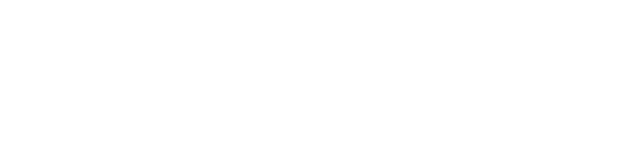
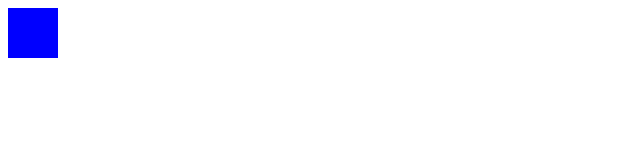
Before and after one commit to hsxflowers/devopsDupla, a plain HTML site: page index.html in a window 1280 px wide. Shown: the whole page, without its empty margins (0-640 px from the left). Drawn offline with Linux system fonts and the light colour scheme.

Commit message:
Adicionando quadrado azul

```diff
--- a/index.html
+++ b/index.html
@@ -4,9 +4,12 @@
     <meta charset="UTF-8">
     <meta http-equiv="X-UA-Compatible" content="IE=edge">
     <meta name="viewport" content="width=device-width, initial-scale=1.0">
+    <link rel="stylesheet" href="style.css">
     <title>Devops Dupla</title>
 </head>
 <body>
+    <div id="quadradoazul">
 
+    </div>
 </body>
 </html>
--- /dev/null
+++ b/style.css
@@ -0,0 +1,5 @@
+#quadradoazul {
+    width: 50px;
+    height: 50px;
+    background-color:blue;
+}
```
